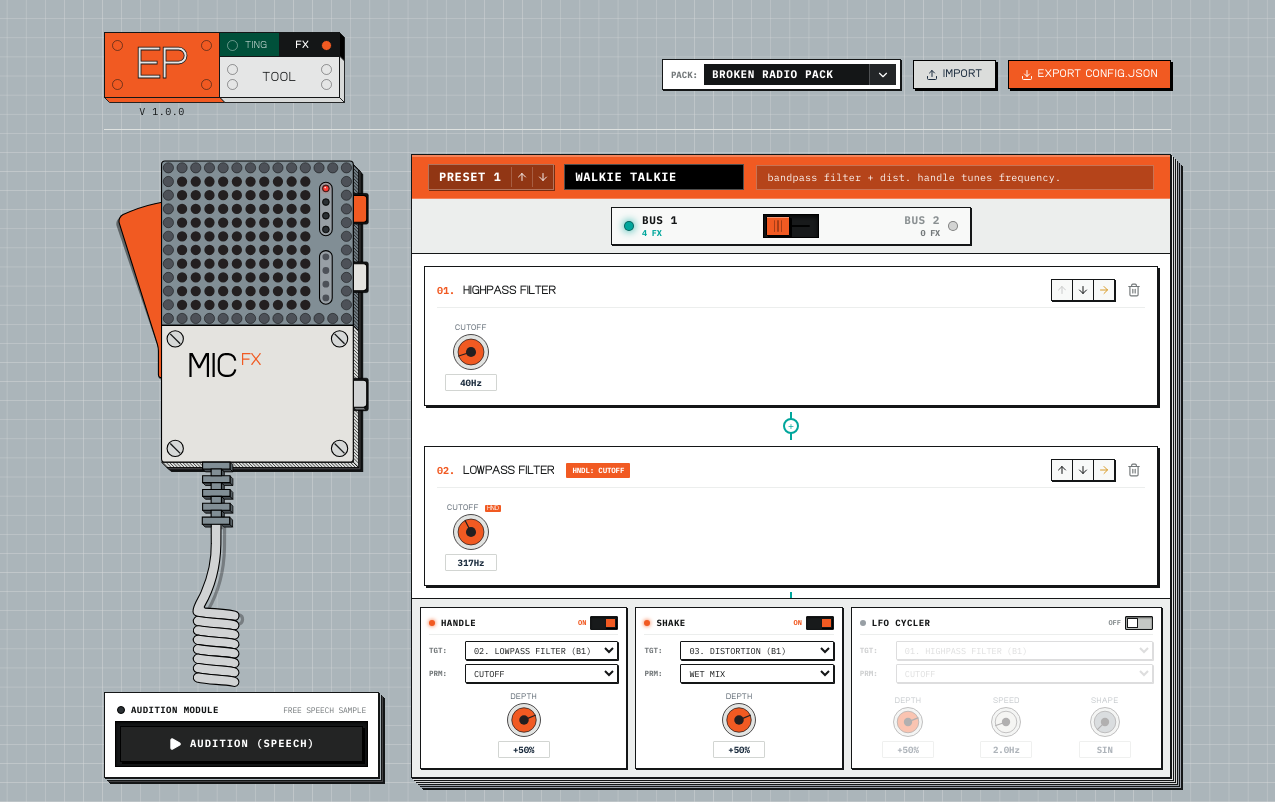
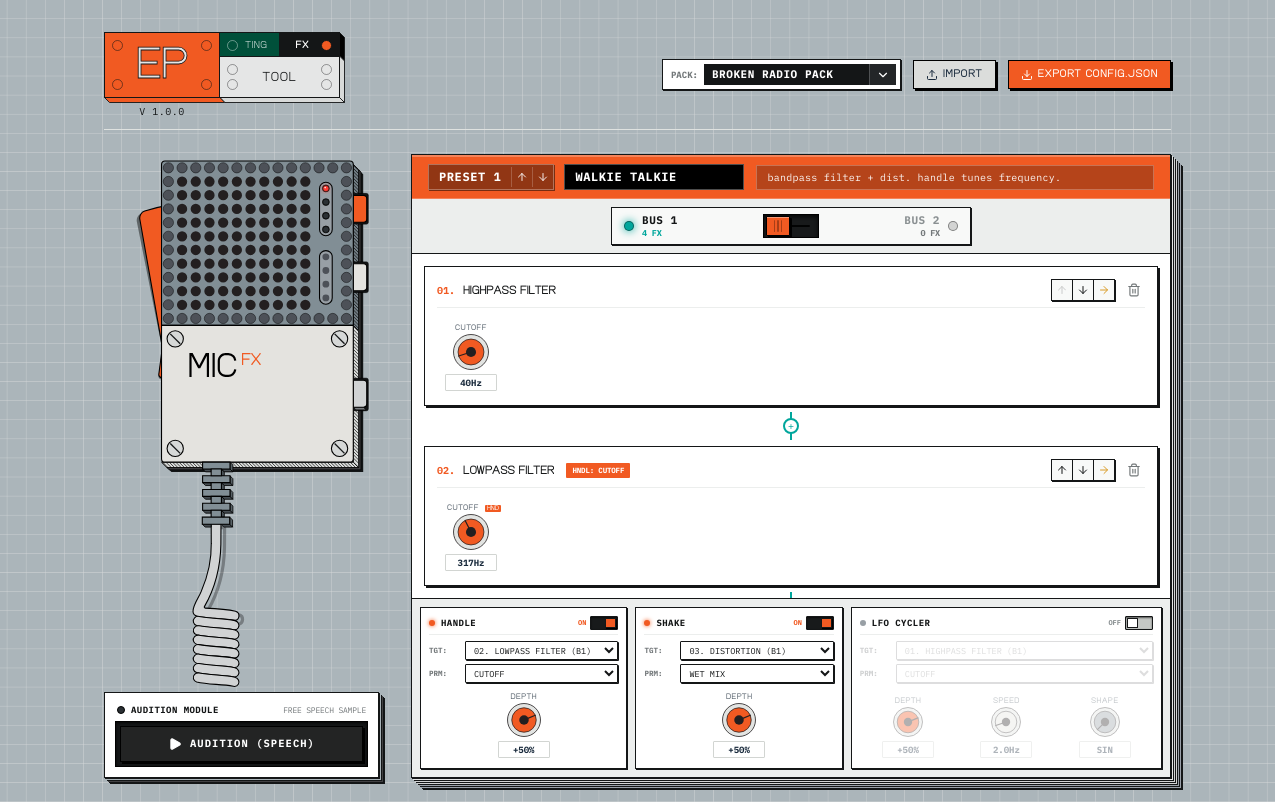
Before and after one commit to MaksimVerzakov/EP2350-FX-Tool, a React (Vite) app: page / in a window 1280 px wide. Built offline with nearby package versions, Linux system fonts and the light colour scheme.

Commit message:
feat(ux): reverse lever default state, prevent button flicking, and add cartoon shake motion

```diff
--- a/src/App.tsx
+++ b/src/App.tsx
@@ -26,7 +26,7 @@ export const App: React.FC = () => {
   });
 
   const [activeSlot, setActiveSlot] = useState<number>(0);
-  const [handlePos, setHandlePos] = useState<number>(0.0);
+  const [handlePos, setHandlePos] = useState<number>(1.0);
 
   const activePreset = pack.presets.find((p) => p.pos === activeSlot) || pack.presets[0];
 
--- a/src/components/MicDevice.tsx
+++ b/src/components/MicDevice.tsx
@@ -35,28 +35,31 @@ export const MicDevice: React.FC<MicDeviceProps> = ({
 }) => {
   const isTing = theme === 'ting';
   const [isSqueezing, setIsSqueezing] = useState(false);
-  const [isShakingFlash, setIsShakingFlash] = useState(false);
-  const [isButtonPressed, setIsButtonPressed] = useState(false);
+  const [isCartoonShaking, setIsCartoonShaking] = useState(false);
   const dragStartY = useRef(0);
+  const dragStartX = useRef(0);
   const dragStartVal = useRef(handlePos);
+  const hasDragged = useRef(false);
 
-  const cyclePreset = () => {
-    setIsButtonPressed(true);
+  const cyclePreset = (e: React.MouseEvent) => {
+    e.stopPropagation();
     onSelectSlot((activeSlot + 1) % 4);
-    setTimeout(() => setIsButtonPressed(false), 150);
   };
 
-  const triggerShakeWithFlash = () => {
-    setIsShakingFlash(true);
+  const triggerCartoonShake = () => {
+    setIsCartoonShaking(true);
     onShakeTrigger();
-    setTimeout(() => setIsShakingFlash(false), 300);
+    setTimeout(() => setIsCartoonShaking(false), 420);
   };
 
-  // Handle Drag: Mouse or touch drag to squeeze the lever
+  // Handle Drag: Mouse or touch drag to squeeze/release the lever
   const handleHandleMouseDown = (e: React.MouseEvent) => {
     e.preventDefault();
+    e.stopPropagation();
     setIsSqueezing(true);
+    hasDragged.current = false;
     dragStartY.current = e.clientY;
+    dragStartX.current = e.clientX;
     dragStartVal.current = handlePos;
   };
 
@@ -64,8 +67,14 @@ export const MicDevice: React.FC<MicDeviceProps> = ({
     (e: MouseEvent) => {
       if (!isSqueezing) return;
       const dy = e.clientY - dragStartY.current;
-      const sensitivity = 90;
-      const delta = dy / sensitivity;
+      const dx = e.clientX - dragStartX.current;
+      if (Math.abs(dy) > 3 || Math.abs(dx) > 3) {
+        hasDragged.current = true;
+      }
+      // Dragging inward (down/right): increases towards 1.0 (pressed)
+      // Dragging outward (up/left): decreases towards 0.0 (released)
+      const sensitivity = 85;
+      const delta = (dy + dx * 0.8) / sensitivity;
       const newVal = Math.max(0.0, Math.min(1.0, dragStartVal.current + delta));
       onHandleChange(Math.round(newVal * 100) / 100);
     },
@@ -75,19 +84,12 @@ export const MicDevice: React.FC<MicDeviceProps> = ({
   const handleMouseUp = useCallback(() => {
     if (!isSqueezing) return;
     setIsSqueezing(false);
-    // Smooth spring-return to 0.0
-    let current = handlePos;
-    const startT = performance.now();
-    const anim = () => {
-      const elapsed = (performance.now() - startT) / 120;
-      if (elapsed < 1.0) {
-        onHandleChange(current * (1.0 - elapsed));
-        requestAnimationFrame(anim);
-      } else {
-        onHandleChange(0.0);
+    if (!hasDragged.current) {
+      // Click without drag: toggle between fully pressed (1.0) and released (0.0)
+      const nextVal = handlePos >= 0.5 ? 0.0 : 1.0;
+      onHandleChange(nextVal);
     }
-    };
-    requestAnimationFrame(anim);
+    // If dragged: stays at the set position so the user can listen to the decreased effect!
   }, [isSqueezing, handlePos, onHandleChange]);
 
   useEffect(() => {
@@ -102,21 +104,22 @@ export const MicDevice: React.FC<MicDeviceProps> = ({
   }, [isSqueezing, handleMouseMove, handleMouseUp]);
 
   // Lever squeeze angle: hinges at (338.805, 240.78), rotates inward by up to 7.5 degrees
+  // When handlePos is 1.0 (pressed by default), lever is rotated inward (7.5deg) and effect is enabled.
+  // Releasing the handle (handlePos -> 0.0) rotates outward (0deg) and decreases the effect.
   const leverAngle = handlePos * 7.5;
 
   return (
     <div className="flex flex-col items-center select-none relative">
       {/* Container matching Teenage Engineering EP-2350 silhouette */}
       <div
-        className={`relative transition-transform duration-100 ${
-          isShakingFlash ? 'scale-[1.02] -rotate-1' : ''
-        }`}
+        className="relative"
         style={{ width: 275, height: 545 }}
       >
         <svg
           xmlns="http://www.w3.org/2000/svg"
           viewBox="275 0 305 590"
-          className="w-full h-full"
+          className="w-full h-full overflow-visible"
+          style={{ overflow: 'visible' }}
           fill="none"
         >
           <defs>
@@ -135,6 +138,67 @@ export const MicDevice: React.FC<MicDeviceProps> = ({
             </radialGradient>
           </defs>
 
+          {/* CARTOON SHAKE MOVEMENT (SEMI-TRANSPARENT GHOST COPIES & ORANGE MOTION ARCS) */}
+          {/* Main mic stays 100% stationary; afterimages & cartoon arrows depict physical movement */}
+          {isCartoonShaking && (
+            <g className="pointer-events-none select-none" style={{ overflow: 'visible' }}>
+              {/* Outer Ghost Copy (rotated further, lighter opacity) */}
+              <g
+                style={{
+                  transformOrigin: '445px 420px',
+                  animation: 'cartoonShakeGhost2 420ms cubic-bezier(0.2, 0.9, 0.4, 1.1) forwards'
+                }}
+              >
+                <use href="#micGraphic" />
+              </g>
+
+              {/* Inner Ghost Copy (rotated medium, higher opacity) */}
+              <g
+                style={{
+                  transformOrigin: '445px 420px',
+                  animation: 'cartoonShakeGhost1 420ms cubic-bezier(0.2, 0.9, 0.4, 1.1) forwards'
+                }}
+              >
+                <use href="#micGraphic" />
+              </g>
+
+              {/* Cartoon Orange Motion Curve Arrows (Exact match to uploaded design) */}
+              <g
+                style={{
+                  animation: 'cartoonArrowPulse 420ms ease-out forwards'
+                }}
+              >
+                {/* Top-Right Curved Motion Arrow */}
+                <path
+                  d="M 570 145 C 572 108, 552 75, 526 71"
+                  stroke="#F15A22"
+                  strokeWidth="6"
+                  strokeLinecap="round"
+                  fill="none"
+                />
+                <polygon
+                  points="528 62, 511 73, 530 83"
+                  fill="#F15A22"
+                />
+
+                {/* Bottom-Left Curved Motion Arrow */}
+                <path
+                  d="M 312 405 C 310 430, 307 452, 305 468"
+                  stroke="#F15A22"
+                  strokeWidth="6"
+                  strokeLinecap="round"
+                  fill="none"
+                />
+                <polygon
+                  points="297 462, 305 480, 314 462"
+                  fill="#F15A22"
+                />
+              </g>
+            </g>
+          )}
+
+          {/* MAIN STATIONARY FOREGROUND MIC */}
+          <g id="micGraphic">
             {/* ========================================================= */}
             {/* TE AXONOMETRIC 3D CHASSIS: HARD SHADOW, BOTTOM PLATE & BEVELS */}
             {/* Replicates exact 45° vector extrusion from EP Sample Tool  */}
@@ -219,15 +283,18 @@ export const MicDevice: React.FC<MicDeviceProps> = ({
           })}
 
           {/* 1. SQUEEZE HANDLE LEVER (Hinged at 338.805, 240.78) */}
+          {/* Fully pressed by default (leverAngle = 7.5deg, handlePos = 1.0) enables effect */}
+          {/* Click to toggle; drag outward (left/up) to release handle and decrease effect */}
           <g
             onMouseDown={handleHandleMouseDown}
-            className="cursor-ns-resize"
+            className={isSqueezing ? 'cursor-grabbing' : 'cursor-pointer'}
             style={{
               transformOrigin: '338.805px 240.78px',
               transform: `rotate(${leverAngle}deg)`,
-              transition: isSqueezing ? 'none' : 'transform 0.12s cubic-bezier(0.18, 0.89, 0.32, 1.28)'
+              transition: isSqueezing ? 'none' : 'transform 0.16s cubic-bezier(0.18, 0.89, 0.32, 1.28)'
             }}
           >
+            <title>Squeeze lever: Fully pressed enables effect (Click to toggle, drag to decrease/increase)</title>
             {/* Lever drop shadow facet */}
             <path
               fill="#141617"
@@ -259,20 +326,12 @@ export const MicDevice: React.FC<MicDeviceProps> = ({
           <rect x="550" y="36.5" width="18" height="34" rx="2" fill="#141617" stroke="#000000" strokeWidth="0.8" />
           <g
             onClick={cyclePreset}
-            className="cursor-pointer group"
-            style={{
-              transform: isButtonPressed ? 'translate(2px, 2px)' : 'none',
-              transition: 'transform 0.06s ease'
-            }}
+            className="cursor-pointer group active:translate-x-[1px] active:translate-y-[1px] transition-transform"
           >
             <title>Preset Selector Button</title>
             {/* 45° Extruded Facets */}
-            {!isButtonPressed && (
-              <>
             <polygon points="562.725 42.318 565.725 45.318 565.725 64.815 562.725 61.815" fill="#ba3807" stroke="#000" strokeWidth="0.8" />
             <polygon points="551.476 64.815 554.476 67.815 565.725 67.815 562.725 64.815" fill="#8c2603" stroke="#000" strokeWidth="0.8" />
-              </>
-            )}
             {/* Front Keycap */}
             <path
               fill="#F15A22"
@@ -280,14 +339,14 @@ export const MicDevice: React.FC<MicDeviceProps> = ({
               strokeWidth="1.2"
               strokeMiterlimit="10"
               d="M551.476 38.645h11.249a3.675 3.675 0 0 1 3.673 3.673v22.497a3.675 3.675 0 0 1-3.673 3.674h-11.249z"
-              className="group-hover:brightness-110"
+              className="group-hover:brightness-110 group-active:brightness-95"
             />
           </g>
 
           {/* BUTTON 2: WHITE BUTTON (FX) / GREEN BUTTON (TING) */}
           {/* Recessed Socket */}
           <rect x="550" y="112.5" width="18" height="34" rx="2" fill="#141617" stroke="#000000" strokeWidth="0.8" />
-          <g>
+          <g onClick={(e) => e.stopPropagation()}>
             {/* 45° Extruded Facets */}
             <polygon points="562.725 118.191 565.725 121.191 565.725 140.688 562.725 137.688" fill={isTing ? '#003d2c' : '#bcbeb9'} stroke="#000" strokeWidth="0.8" />
             <polygon points="551.476 140.688 554.476 143.688 565.725 143.688 562.725 140.688" fill={isTing ? '#00291d' : '#949692'} stroke="#000" strokeWidth="0.8" />
@@ -304,7 +363,7 @@ export const MicDevice: React.FC<MicDeviceProps> = ({
           {/* BUTTON 3: GREY BUTTON (FX) / OFF-WHITE BUTTON (TING) */}
           {/* Recessed Socket */}
           <rect x="550" y="241.5" width="18" height="36" rx="2" fill="#141617" stroke="#000000" strokeWidth="0.8" />
-          <g>
+          <g onClick={(e) => e.stopPropagation()}>
             {/* 45° Extruded Facets */}
             <polygon points="562.725 247.401 565.725 250.401 565.725 273.573 562.725 270.573" fill={isTing ? '#c5c7c0' : '#a8aaac'} stroke="#000" strokeWidth="0.8" />
             <polygon points="551.476 273.573 554.476 276.573 565.725 276.573 562.725 273.573" fill={isTing ? '#9e9f99' : '#7a7d80'} stroke="#000" strokeWidth="0.8" />
@@ -462,23 +521,13 @@ export const MicDevice: React.FC<MicDeviceProps> = ({
           })}
 
           {/* 5. LOWER CHASSIS FACEPLATE (Off-white / Light Grey Plate) */}
-          <g onClick={triggerShakeWithFlash} className="cursor-pointer group">
-            <title>Click to trigger SHAKE SENSOR</title>
+          <g onClick={(e) => e.stopPropagation()}>
             <path
-              fill={
-                isTing
-                  ? isShakingFlash
-                    ? '#dbd0b9'
-                    : '#E8E9E4'
-                  : isShakingFlash
-                  ? '#d8ded8'
-                  : '#E4E3DF'
-              }
+              fill={isTing ? '#E8E9E4' : '#E4E3DF'}
               stroke="#000"
               strokeWidth="1.2"
               strokeMiterlimit="10"
               d="M338.805 182.804h212.67v147.938a3.814 3.814 0 0 1-3.812 3.813H342.617a3.814 3.814 0 0 1-3.812-3.813z"
-              className="transition-colors duration-150"
             />
 
             {/* 4 Precision Corner Screws with 45° angled slot */}
@@ -539,7 +588,17 @@ export const MicDevice: React.FC<MicDeviceProps> = ({
             )}
           </g>
 
-          {/* 6. REINFORCED RUBBER CABLE SEGMENT (Hanging Down, Tucked Inside Strain Relief) */}
+          {/* 6. REINFORCED RUBBER CABLE SEGMENT & CORRUGATED STRAIN RELIEF */}
+          {/* Bottom section of the mic triggers the cartoon shake effect when clicked */}
+          <g
+            onClick={triggerCartoonShake}
+            className="cursor-pointer group"
+            aria-label="Click bottom of mic to SHAKE"
+          >
+            <title>Click bottom of mic to SHAKE</title>
+            {/* Transparent hit area covering bottom of mic */}
+            <rect x="330" y="295" width="230" height="295" fill="transparent" />
+
             {/* Cable 45° Drop Shadow Facet */}
             <path
               stroke="#141617"
@@ -655,6 +714,8 @@ export const MicDevice: React.FC<MicDeviceProps> = ({
                 d={`M418.334 ${yVal}c2.18.43 4.533-.372 5.644-2.296 1.606-2.781.325-6.601-3.742-7.781-13.586-2.743-26.006-2.124-39.785-4.675-3.86-.715-7.413 2.827-6.225 6.569.49 1.543 1.658 2.887 3.53 3.457 13.279 3.12 27.142 2.071 40.576 4.726z`}
               />
             ))}
+          </g>
+        </g>
       </svg>
     </div>
   </div>
--- a/src/dsp/AudioEngine.ts
+++ b/src/dsp/AudioEngine.ts
@@ -31,7 +31,7 @@ export class DspAudioEngine {
   // Active preset & modulation
   private preset: PresetConfig | null = null;
   private modState: ModulationState = {
-    handlePos: 0.0,
+    handlePos: 1.0,
     shakeAmount: 0.0,
     lfoPhase: 0.0
   };
```
Also changed, not shown: src/styles/te-theme.css (+78 -0 lines), test/run-test.mjs (+46 -1 lines). Lines whose indentation alone changed are shown as unchanged.
